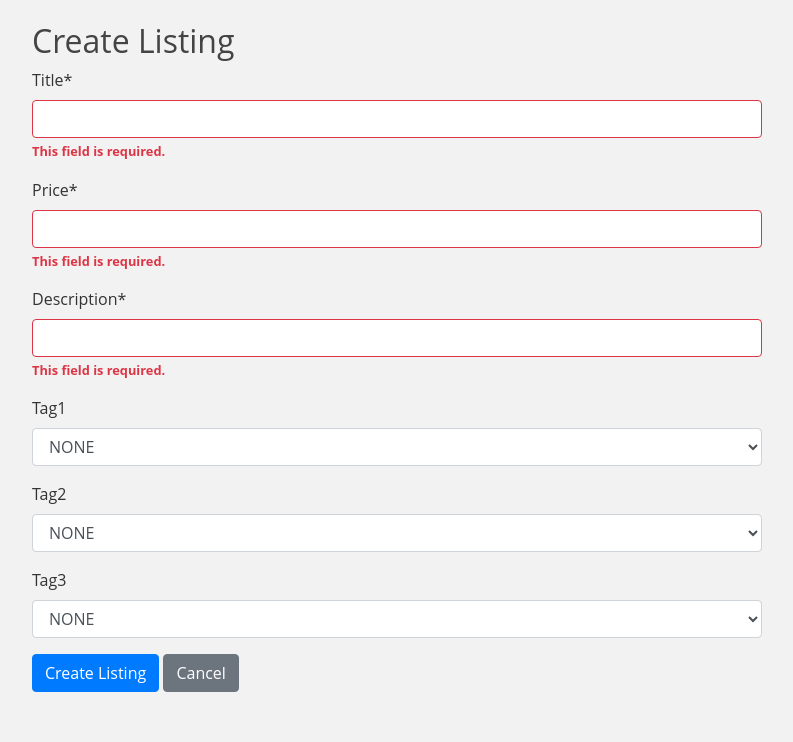
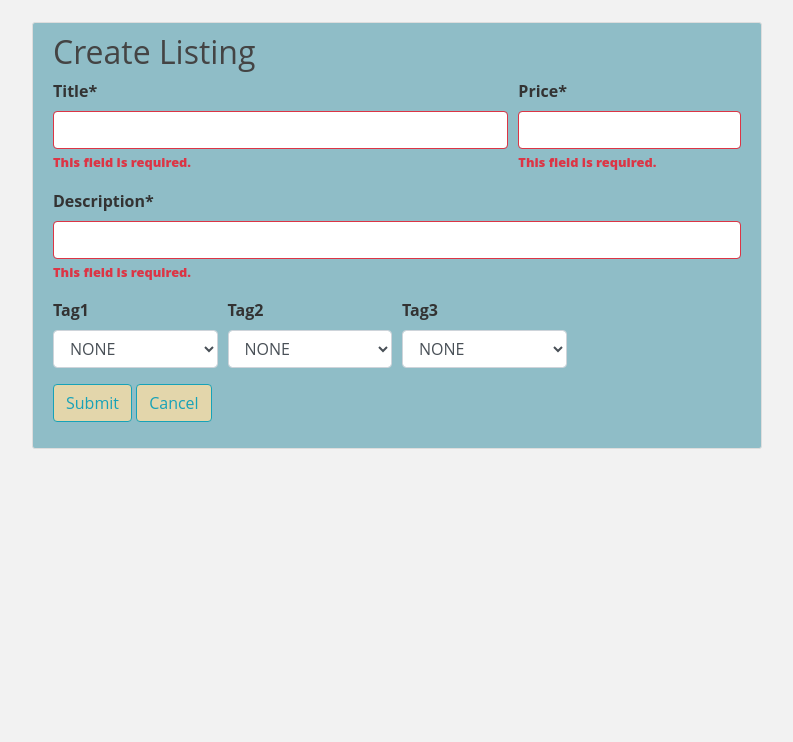
Before and after one commit to SCCapstone/WorkHuntr, a Django app: page /create_listings/ in a window 1280 px wide. Shown: the part 58-800 px from the top of the page, without its empty margins (53-846 px from the left). Run offline with Django 3.2, Linux system fonts and the light colour scheme; the visitor is signed in with stand-in values (Sample User, id 1); parts of the project's set-up code (start-up, migrations or seed data) failed here and were passed over; some libraries are stand-ins or nearby versions.

Commit message:
change html design of listings, with additional small changes to dashboard, messages, and profile.

```diff
--- a/dms/templates/dms/conversation.html
+++ b/dms/templates/dms/conversation.html
@@ -13,6 +13,7 @@
                 <h2 class="account-heading">{{ contact.username }}</h2>
                 {% if conversation %}
                 {% for m in conversation %}
+                <hr class="rounded">
                 {% if m.sender != request.user %}
                 <p class="text-secondary" style="text-align:left;"><img class="rounded-circle" width="50" height="50" src="{{ m.sender.profile.profile_picture.url }}">{{ m.sender }}</p><p style="text-align:left;">{{ m.content }}</p><p style="text-align:right;">{{ m.sent_at }}</p></h2>
                 {% else %}
--- a/listings/templates/listings/create_listings.html
+++ b/listings/templates/listings/create_listings.html
@@ -1,13 +1,38 @@
 {% extends "workhuntr/base.html" %}
 {% load crispy_forms_tags %}
 {% block content %}
+<div class="content-section" style="background-color:#8fbdc7; width: 100%;">
 <h2>Create Listing</h2>
 <form method="POST">
     {% csrf_token %}
     <fieldset class="form-group">
-        {{ form|crispy }}
-        <input class="btn btn-primary" type="submit" value="Create Listing"/>
-	<a href="{% url 'current_listings' %}" class="btn btn-secondary">Cancel</a>
+        <div class="form-row">
+            <div class="form-group col-md-8 mb-0">
+                <b>{{ form.title|as_crispy_field }}</b>
+            </div>
+            <div class="form-group col-md-4 mb-0">
+                <b>{{ form.price|as_crispy_field }}</b>
+            </div>
+        </div>
+        <div class="form-row">
+            <div class="form-group col-md-12 mb-0">
+                <b>{{ form.description|as_crispy_field }}</b>
+            </div>
+        </div>
+        <div class="form-row">
+            <div class="form-group col-md-3 mb-0">
+                <b>{{ form.tag1|as_crispy_field }}</b>
+            </div>
+            <div class="form-group col-md-3 mb-0">
+                <b>{{ form.tag2|as_crispy_field }}</b>
+            </div>
+            <div class="form-group col-md-3 mb-0">
+                <b>{{ form.tag3|as_crispy_field }}</b>
+            </div>
+        </div>
+        <input class="btn btn-outline-info" type="submit" style="background-color: #e3d6ab; value="Create Listing"/>
+	<a href="{% url 'current_listings' %}" style="background-color: #e3d6ab;" class="btn btn-outline-info">Cancel</a>
     </fieldset>
 </form>
+</div>
 {% endblock %}
--- a/listings/templates/listings/delete_listing.html
+++ b/listings/templates/listings/delete_listing.html
@@ -1,11 +1,13 @@
 {% extends "workhuntr/base.html" %}
 {% block content %}
+<div class="content-section" style="background-color:#8fbdc7; width: 100%;">
 <p>Are you sure you want to delete {{item}} listing forever?</p>
 
 <form action="{% url 'delete_listing' item.id %}" method="POST">
 {% csrf_token %}
     <input class="btn btn-danger" type="submit" value="Delete"/>
-	<a href="{% url 'current_listings' %}" class="btn btn-secondary">Cancel</a>
+	<a href="{% url 'current_listings' %}" style="background-color: #e3d6ab;" class="btn btn-outline-info">Cancel</a>
 </form>
+</div>
 {% endblock %}
 {% url 'current_listings' %}
--- a/users/templates/users/edit_profile.html
+++ b/users/templates/users/edit_profile.html
@@ -6,7 +6,7 @@
 {% extends "workhuntr/base.html" %}
 {% load crispy_forms_tags %}
 {% block content %}
-<div class="content-section">
+<div class="content-section" style="background-color: #8fbdc7">
     <div class="media">
         <img class="rounded-circle account-img" src="{{ user.profile.profile_picture.url }}">
         <div class="media-body">
@@ -22,7 +22,7 @@
             {{ p_form|crispy }}
         </fieldset>
         <div class="form-group">
-            <button class="btn btn-outline-info" type="submit">Update</button>
+            <button class="btn btn-outline-info" type="submit" style="background-color: #e3d6ab">Update</button>
         </div>
     </form>
 </div>
--- a/users/templates/users/logout.html
+++ b/users/templates/users/logout.html
@@ -8,7 +8,7 @@
 <h2>You have been logged out.</h2>
 <div class="border-top pt-3">
     <small class="text-muted">
-        <a class="btn btn-outline-info" type="button" href="{% url 'login' %}">Login Again</a>
+        <a class="btn btn-outline-info" type="button" style="background-color: #e3d6ab;"  href="{% url 'login' %}">Login Again</a>
     </small>
 </div>
 {% endblock content %}
--- a/workhuntr/settings.py
+++ b/workhuntr/settings.py
@@ -27,7 +27,7 @@ SECRET_KEY = SECRET_KEY
 # SECURITY WARNING: don't run with debug turned on in production!
 DEBUG = True
 
-ALLOWED_HOSTS = ['3.238.55.75']
+ALLOWED_HOSTS = ['3.238.55.75','127.0.0.1']
 
 # Application definition
 
--- a/workhuntr/templates/workhuntr/faq.html
+++ b/workhuntr/templates/workhuntr/faq.html
@@ -13,6 +13,7 @@
                 <div class="panel-heading p-3 mb-3" role="tab" id="heading0">
                     <h3 class="panel-title">
                         <a class="collapsed" role="button" title="" data-toggle="collapse" data-parent="#accordion" href="#collapse0" aria-expanded="true" aria-controls="collapse0">What is Workhuntr?</a>
+                        <hr class="rounded">
                     </h3>
                 </div>
                 <div id="collapse0" class="panel-collapse collapse" role="tabpanel" aria-labelledby="heading0">
@@ -25,6 +26,7 @@
                 <div class="panel-heading p-3 mb-3" role="tab" id="heading1">
                     <h3 class="panel-title">
                         <a class="collapsed" role="button" title="" data-toggle="collapse" data-parent="#accordion" href="#collapse1" aria-expanded="true" aria-controls="collapse1">How easy is it to start using Workhuntr?</a>
+                    <hr class="rounded">
                     </h3>
                 </div>
                 <div id="collapse1" class="panel-collapse collapse" role="tabpanel" aria-labelledby="heading1">
@@ -37,6 +39,7 @@
                 <div class="panel-heading p-3 mb-3" role="tab" id="heading2">
                     <h3 class="panel-title">
                         <a class="collapsed" role="button" title="" data-toggle="collapse" data-parent="#accordion" href="#collapse2" aria-expanded="true" aria-controls="collapse2">Is Workhuntr safe and secure?</a>
+                    <hr class="rounded">
                     </h3>
                 </div>
                 <div id="collapse2" class="panel-collapse collapse" role="tabpanel" aria-labelledby="heading2">
@@ -49,6 +52,7 @@
                 <div class="panel-heading p-3 mb-3" role="tab" id="heading3">
                     <h3 class="panel-title">
                         <a class="collapsed" role="button" title="" data-toggle="collapse" data-parent="#accordion" href="#collapse3" aria-expanded="true" aria-controls="collapse3">How can I contact somebody if I have an issue?</a>
+                    <hr class="rounded">
                     </h3>
                 </div>
                 <div id="collapse3" class="panel-collapse collapse" role="tabpanel" aria-labelledby="heading3">
```
Also changed, not shown: dms/templates/dms/contacts.html (+8 -9 lines), listings/templates/listings/current_listings.html (+11 -8 lines), listings/templates/listings/modify_listings.html (+30 -3 lines), users/templates/users/create_account.html (+5 -5 lines), users/templates/users/profile.html (+6 -6 lines), workhuntr/templates/workhuntr/dashboard.html (+4 -4 lines).
